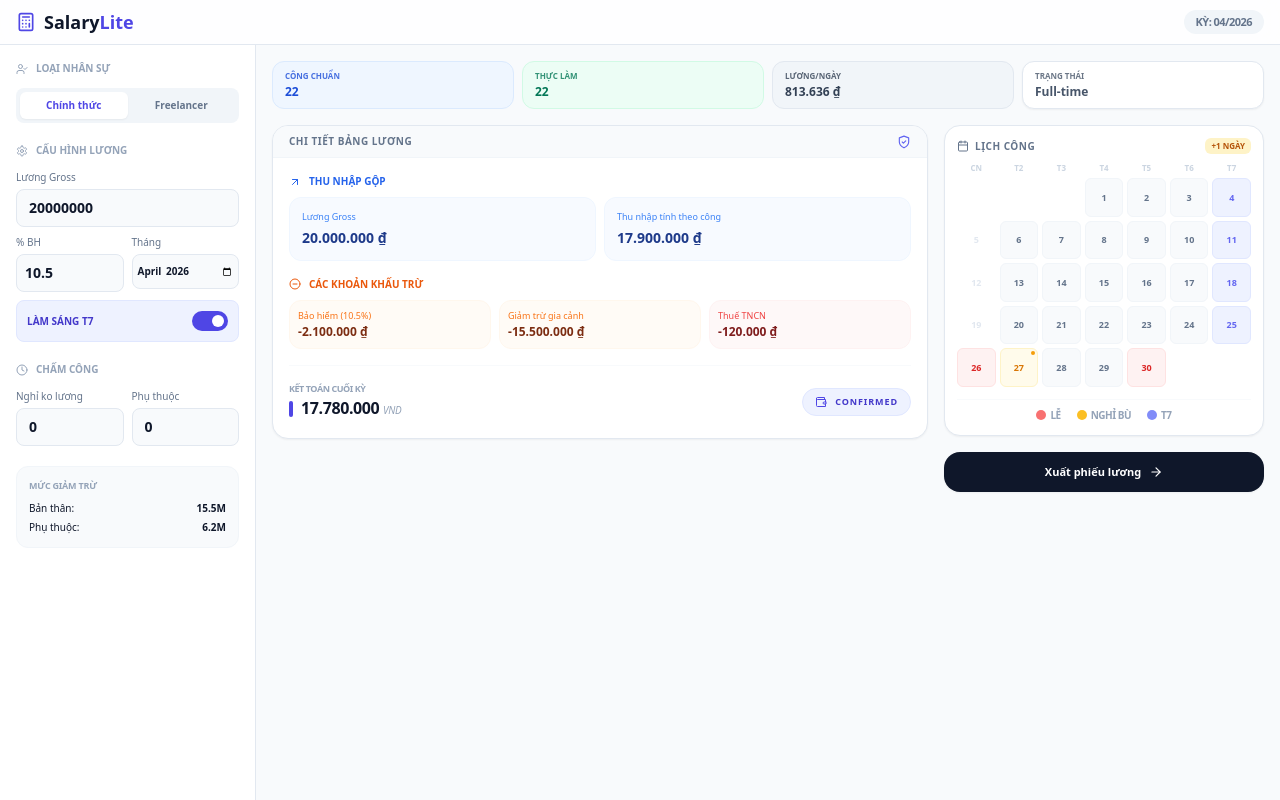
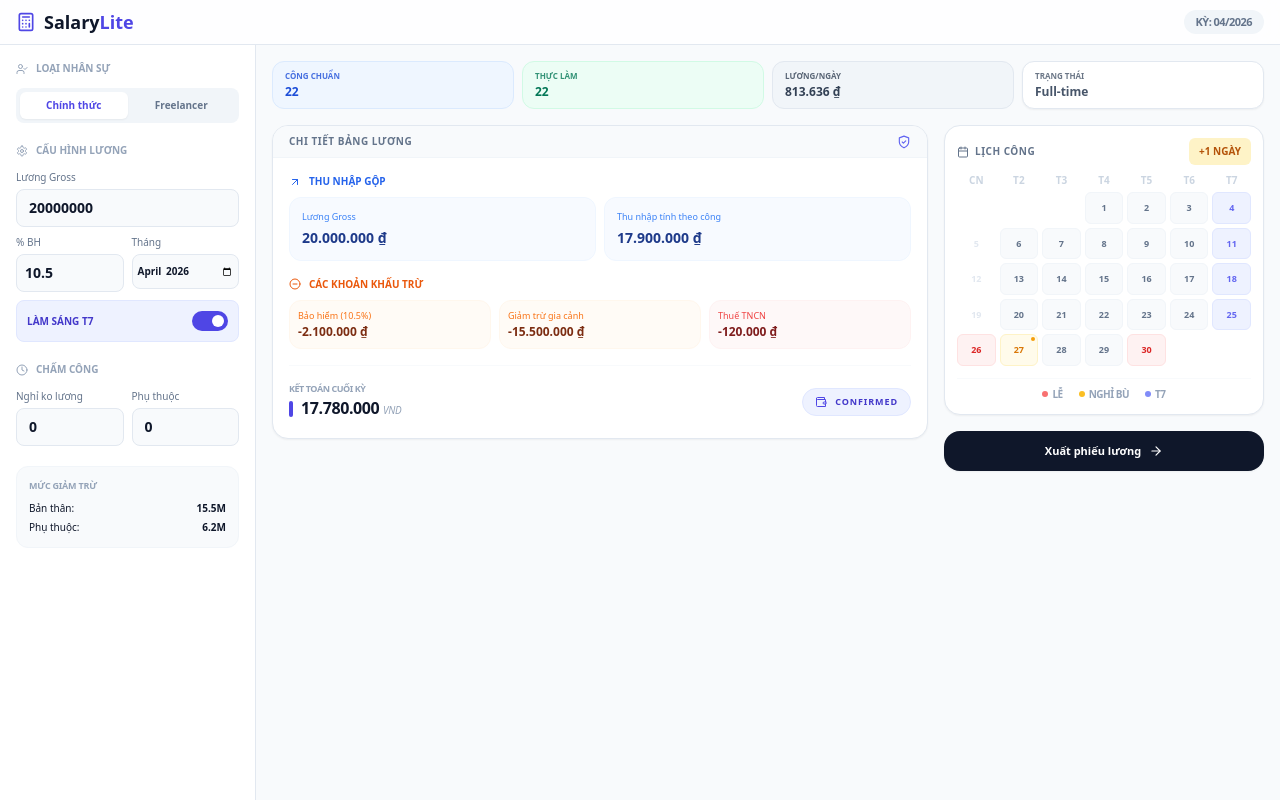
Before and after one commit to duy-ht2026/hrsalary, a React (Create React App) app: page / in a window 1280 px wide. Built offline with nearby package versions, Linux system fonts and the light colour scheme.

Commit message:
Update App.js-UI

```diff
--- a/src/App.js
+++ b/src/App.js
@@ -357,15 +357,15 @@ const App = () => {
                   <h3 className="text-[10px] font-bold uppercase tracking-wider text-slate-500 flex items-center gap-1.5">
                     <Calendar className="w-3 h-3" /> Lịch công
                   </h3>
-                  {scheduleData.makeupCount > 0 && <span className="text-[8px] bg-amber-100 text-amber-700 px-1.5 py-0.5 rounded-md font-bold">+{scheduleData.makeupCount} NGÀY</span>}
+                  {scheduleData.makeupCount > 0 && <span className="text-[10px] bg-amber-100 text-amber-700 px-2.5 py-1.5 rounded-md font-bold">+{scheduleData.makeupCount} NGÀY</span>}
                 </div>
 
                 <div className="grid grid-cols-7 gap-1">
-                  {dayNames.map(d => <div key={d} className="text-[8px] font-black text-slate-300 text-center uppercase">{d}</div>)}
+                  {dayNames.map(d => <div key={d} className="text-[10px] font-black text-slate-300 text-center uppercase">{d}</div>)}
                   {Array.from({ length: scheduleData.details[0].dayOfWeek }).map((_, i) => <div key={i}></div>)}
                   {scheduleData.details.map(item => (
                     <div key={item.day} className={`
-                      aspect-square flex items-center justify-center rounded-md text-[9px] font-bold transition-all relative
+                      py-2 flex items-center justify-center rounded-md text-[9px] font-bold transition-all relative
                       ${item.type === 'workday' ? 'bg-slate-50 text-slate-500 border border-slate-100' :
                         item.type === 'saturday' ? 'bg-indigo-50 text-indigo-500 border border-indigo-100' :
                         item.type === 'holiday' ? 'bg-red-50 text-red-600 border border-red-100' :
@@ -379,9 +379,9 @@ const App = () => {
                 </div>
 
                 <div className="mt-3 flex items-center justify-center gap-4 border-t border-slate-50 pt-2 text-[10px] font-bold text-slate-400 uppercase tracking-tighter">
-                   <div className="flex items-center gap-1"><div className="w-2.5 h-2.5 rounded-full bg-red-400"></div> Lễ</div>
-                   <div className="flex items-center gap-1"><div className="w-2.5 h-2.5 rounded-full bg-amber-400"></div> Nghỉ bù</div>
-                   <div className="flex items-center gap-1"><div className="w-2.5 h-2.5 rounded-full bg-indigo-400"></div> T7</div>
+                   <div className="flex items-center gap-1"><div className="w-1.5 h-1.5 rounded-full bg-red-400"></div> Lễ</div>
+                   <div className="flex items-center gap-1"><div className="w-1.5 h-1.5 rounded-full bg-amber-400"></div> Nghỉ bù</div>
+                   <div className="flex items-center gap-1"><div className="w-1.5 h-1.5 rounded-full bg-indigo-400"></div> T7</div>
                 </div>
               </div>
 
```
